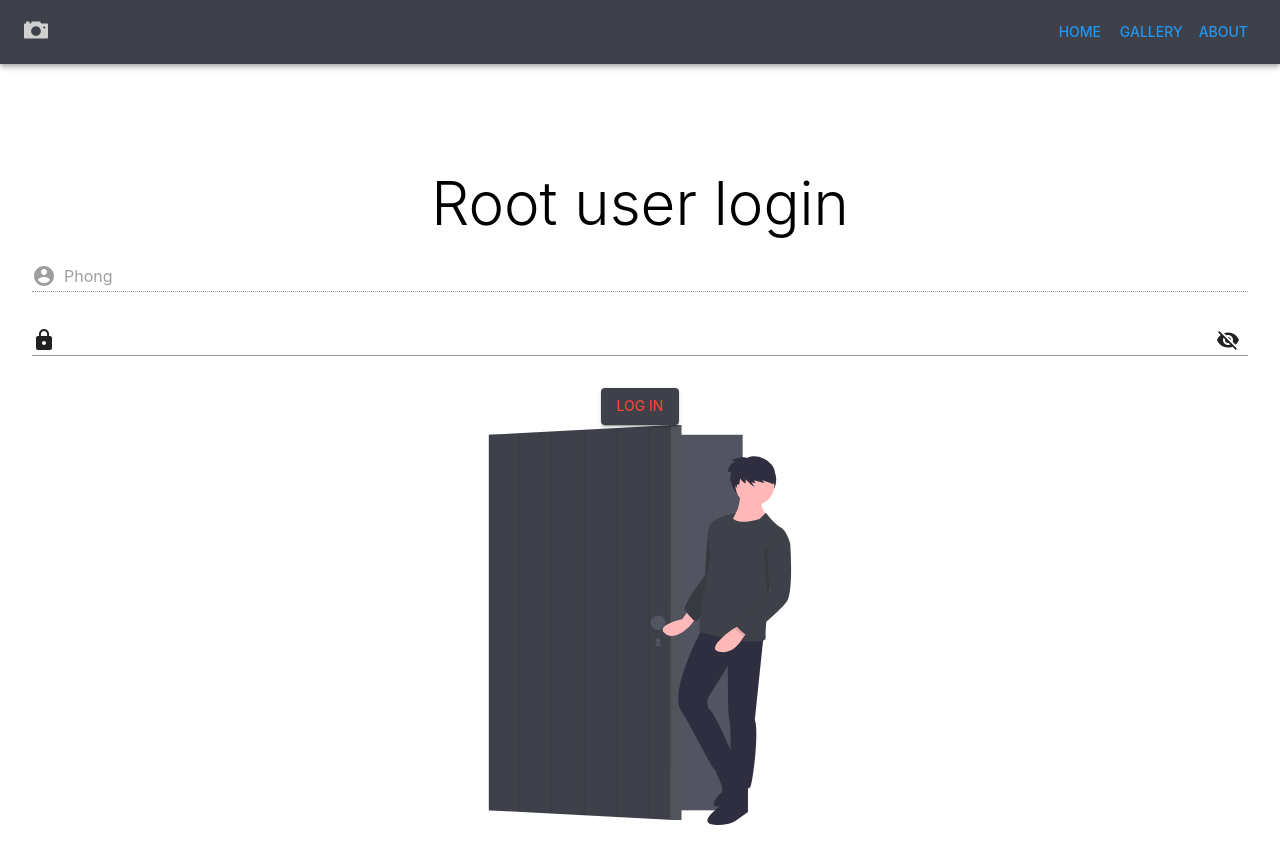
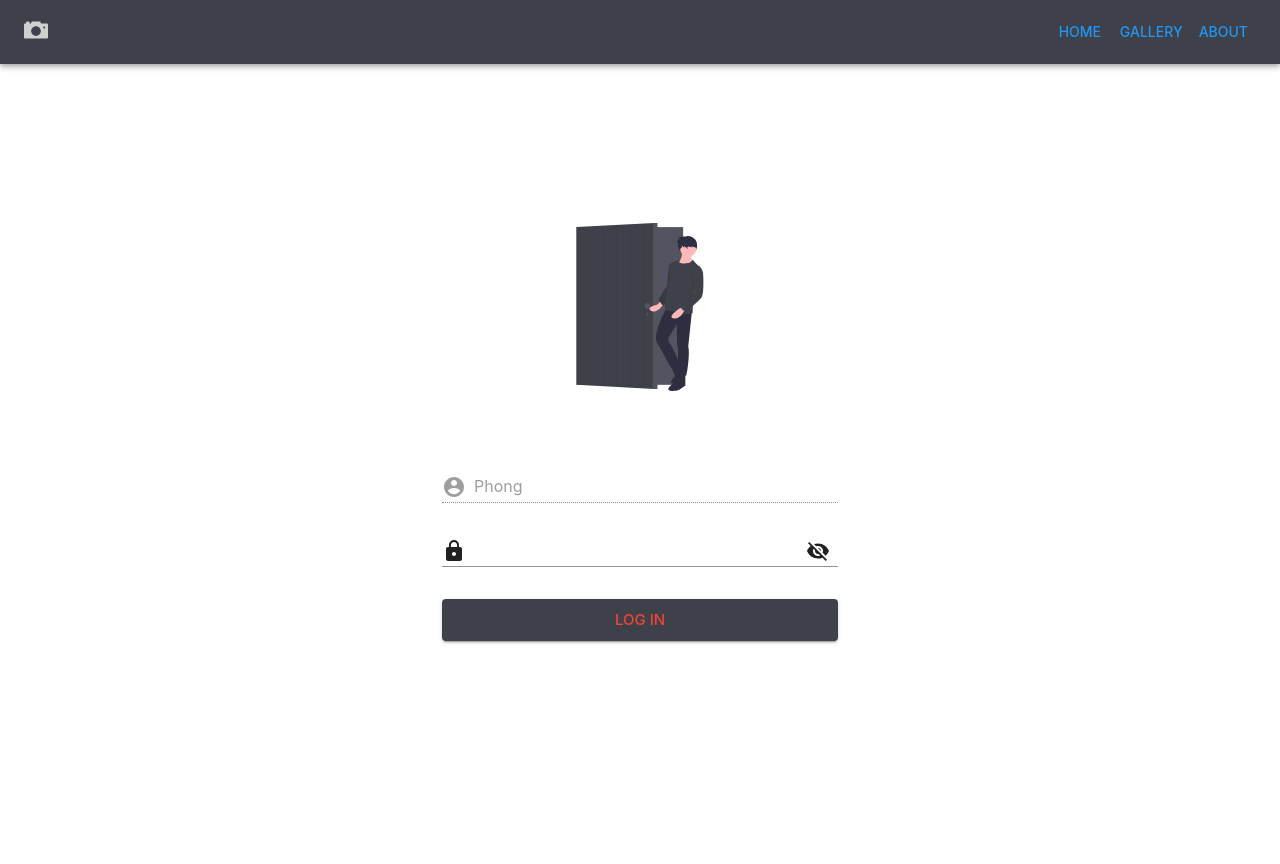
Before and after one commit to jamesphongduong/phongspho, a React (Create React App) app: page /login in a window 1280 px wide. Shown: the top 864 px of the page. After the commit the page ends 800 px from the top, so only its background shows below. Built offline with nearby package versions, Linux system fonts and the light colour scheme; no server answers.

Commit message:
local storage added to persist login status

```diff
--- a/src/components/Button.tsx
+++ b/src/components/Button.tsx
@@ -7,6 +7,8 @@ export interface Props {
   label: string;
   variant: buttonVariant;
   onClick?(): void;
+  fullWidth?: boolean;
+  size?: any;
 }
 
 export const Button = (props: Props): JSX.Element => {
--- a/src/components/Navbar.tsx
+++ b/src/components/Navbar.tsx
@@ -10,6 +10,7 @@ import { Link } from 'react-router-dom';
 import { navbarItem } from '../types';
 import { connect } from 'react-redux';
 import { logoutAdmin } from '../redux/actions';
+import { removeLoggedInLocalStorage } from '../utils';
 
 interface Props {
   items: navbarItem[];
@@ -48,6 +49,7 @@ const _Navbar = (props: Props): JSX.Element => {
 
   const onLogOut = (): void => {
     logoutAdmin();
+    removeLoggedInLocalStorage();
   };
 
   return (
@@ -59,7 +61,9 @@ const _Navbar = (props: Props): JSX.Element => {
         <div>
           {loggedIn && renderNewDishButton()}
           {renderItems()}
-          {loggedIn && <Button label="Log out" onClick={onLogOut} />}
+          {loggedIn && (
+            <Button label="Log out" onClick={onLogOut} variant="text" />
+          )}
         </div>
       </MaterialToolBar>
     </MaterialAppBar>
--- a/src/components/pages/Login.tsx
+++ b/src/components/pages/Login.tsx
@@ -1,5 +1,5 @@
 import React, { PureComponent } from 'react';
-import { Typography as MaterialTypography } from '@material-ui/core';
+import { Typography as MaterialTypography, Container } from '@material-ui/core';
 import { Button, TextField } from '../';
 import { RouteComponentProps, withRouter } from 'react-router';
 import {
@@ -10,15 +10,18 @@ import {
 } from '@material-ui/icons';
 import { loginAdmin } from '../../redux/actions';
 import { connect } from 'react-redux';
+import { setLoggedInLocalStorage } from '../../utils';
 
-type Props = { loginAdmin(): any } & RouteComponentProps<{}>; // possibly need to refactor
+type Props = {
+  loginAdmin(): void;
+};
 
 interface State {
   passwordInput: string;
   showPassword: boolean;
 }
 
-class _Login extends PureComponent<Props, State> {
+class _Login extends PureComponent<Props & RouteComponentProps<{}>, State> {
   constructor(props) {
     super(props);
     this.state = {
@@ -31,6 +34,7 @@ class _Login extends PureComponent<Props, State> {
     const { loginAdmin } = this.props;
 
     loginAdmin();
+    setLoggedInLocalStorage();
     // const { history } = this.props;
     // const { passwordInput } = this.state;
     // if (passwordInput === 'password') {
@@ -57,9 +61,8 @@ class _Login extends PureComponent<Props, State> {
 
     return (
       <div style={styles.container}>
-        <MaterialTypography gutterBottom align="center" variant="h2">
-          Root user login
-        </MaterialTypography>
+        <img src={'/login.svg'} style={styles.img} />
+        <Container maxWidth="xs">
           <TextField
             id="loginInput"
             preIcon={<AccountCircle />}
@@ -81,31 +84,36 @@ class _Login extends PureComponent<Props, State> {
             value={passwordInput}
             handleInput={this.onInputChange}
           />
-        <Button label="Log in" color="primary" onClick={this.onLogin} />
-        <img src={'/login.svg'} style={styles.img} />
+          <Button
+            fullWidth
+            label="Log in"
+            color="primary"
+            onClick={this.onLogin}
+            size="large"
+          />
+        </Container>
       </div>
     );
   }
 }
 
-const mapDispatchToProps = (dispatch) => {
-  return {
-    loginAdmin: () => dispatch(loginAdmin())
-  };
+const actionCreators = {
+  loginAdmin
 };
 
-export const Login = connect(null, mapDispatchToProps)(withRouter(_Login));
+export const Login = connect(null, actionCreators)(withRouter(_Login));
 
 const styles = {
   container: {
     display: 'flex',
     flexDirection: 'column' as 'column',
+    alignItems: 'center',
     justifyContent: 'center',
-    alignItems: 'center',
     height: '100%'
   },
   img: {
-    width: '50%',
-    height: '50%'
+    width: '25%',
+    height: '25%',
+    marginBottom: '80px'
   }
 };
--- a/src/redux/reducers/admin.ts
+++ b/src/redux/reducers/admin.ts
@@ -1,5 +1,7 @@
+import { checkLoggedInLocalStorage } from '../../utils';
+
 const initialState = {
-  loggedIn: false
+  loggedIn: checkLoggedInLocalStorage() || false
 };
 
 export const adminReducer = (state = initialState, action) => {
--- a/src/types/index.ts
+++ b/src/types/index.ts
@@ -21,6 +21,7 @@ export type numOrUndefined = number | undefined;
 export type numOrNull = number | null;
 export type fileOrUndefined = File | undefined;
 export type buttonVariant = 'text' | 'contained';
+export type strOrNull = string | null;
 
 export enum InputValidation {
   Valid,
--- a/src/utils/index.ts
+++ b/src/utils/index.ts
@@ -2,3 +2,4 @@ export * from './validation';
 export * from './notifications';
 export * from './formatting';
 export * from './alerts';
+export * from './localStorage';
--- /dev/null
+++ b/src/utils/localStorage.ts
@@ -0,0 +1,10 @@
+import { strOrNull } from '../types';
+
+export const setLoggedInLocalStorage = (): void =>
+  localStorage.setItem('loggedIn', '1');
+
+export const removeLoggedInLocalStorage = (): void =>
+  localStorage.removeItem('loggedIn');
+
+export const checkLoggedInLocalStorage = (): strOrNull =>
+  localStorage.getItem('loggedIn');
```
Lines whose indentation alone changed are shown as unchanged.
